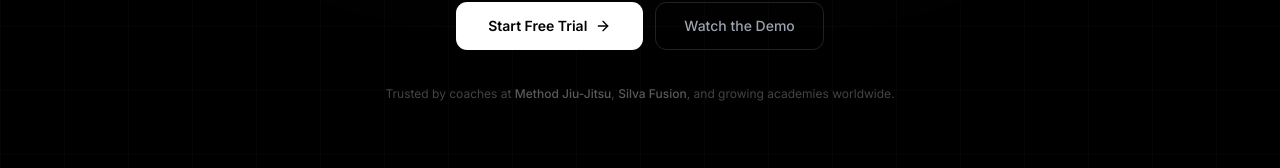
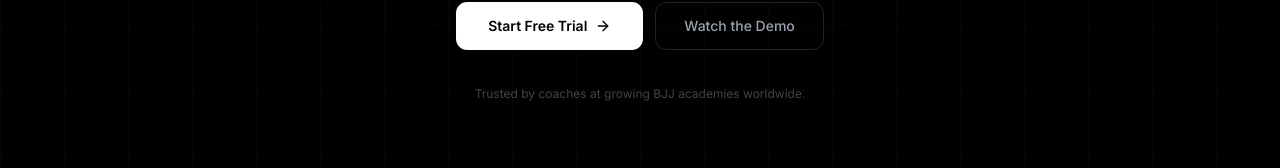
Before and after one commit to swamicito/MatFlow, a Next.js app: page / in a window 1280 px wide. Shown: the part 486-654 px from the top of the page. Built offline with nearby package versions, Linux system fonts and the light colour scheme; no server answers.

Commit message:
fix: real VSL video + update trust bar copy

```diff
--- a/app/page.tsx
+++ b/app/page.tsx
@@ -14,11 +14,7 @@ import {
 import { Navbar } from "@/components/marketing/navbar";
 import { FaqAccordion } from "@/components/marketing/faq-accordion";
 
-// ─────────────────────────────────────────────────────────────────────────────
-// TODO: Replace this with your real VSL YouTube video ID before going live.
-// Example: "dQw4w9WgXcQ"  →  https://www.youtube.com/watch?v=dQw4w9WgXcQ
-// ─────────────────────────────────────────────────────────────────────────────
-const VSL_VIDEO_ID = "dQw4w9WgXcQ";
+const VSL_VIDEO_ID = "QXkh0B7xnhk";
 
 const SITE_URL = process.env.NEXT_PUBLIC_SITE_URL ?? "https://mat-flow.net";
 
@@ -250,11 +246,7 @@ export default function LandingPage() {
 
           {/* Trust bar */}
           <p className="text-xs text-[#444] pt-2">
-            Trusted by coaches at{" "}
-            <span className="text-[#5a5a5a] font-medium">Method Jiu-Jitsu</span>
-            ,{" "}
-            <span className="text-[#5a5a5a] font-medium">Silva Fusion</span>,
-            and growing academies worldwide.
+            Trusted by coaches at growing BJJ academies worldwide.
           </p>
         </div>
       </section>
@@ -275,7 +267,6 @@ export default function LandingPage() {
             </p>
           </div>
 
-          {/* TODO: Replace VSL_VIDEO_ID at the top of this file with your real YouTube video ID */}
           <div className="relative rounded-2xl overflow-hidden border border-[#1f1f1f] shadow-2xl shadow-black/80 bg-[#0a0a0a]">
             <div className="relative w-full" style={{ paddingBottom: "56.25%" }}>
               <iframe
```
